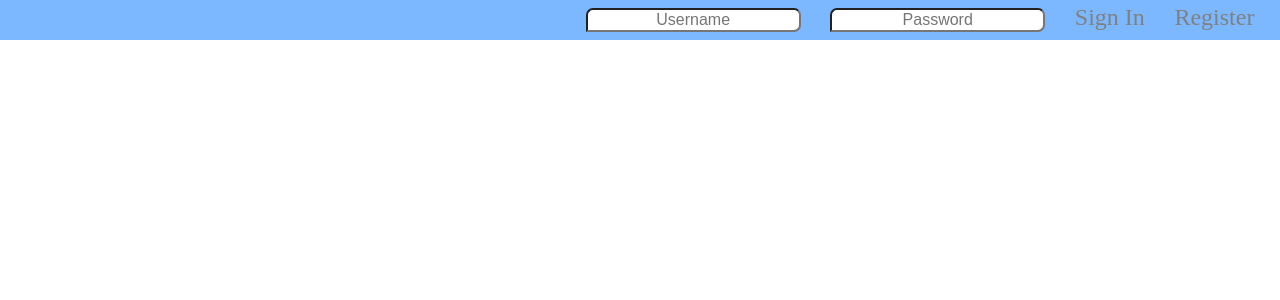
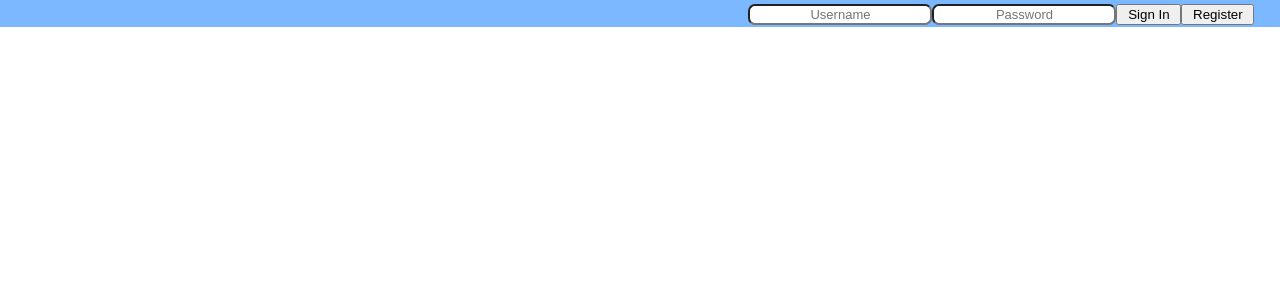
Before and after one commit to mKadiyan/mehar, a web app: page / in a window 1280 px wide. Shown: the top 300 px of the page. Run offline with its HTML, style and script files only (its server is not run), Linux system fonts and the light colour scheme; data that the repository does not hold is empty; some web fonts are replaced.

Commit message:
navigation panel style changed

```diff
--- a/uiserver/src/main/webapp/css/document.css
+++ b/uiserver/src/main/webapp/css/document.css
@@ -6,25 +6,21 @@ body{
     width: 100%;
     height: 10%;
     text-align: right;
-    line-height: 40px;
+    line-height: 27px;
 }
 
-
-
-.navigation li{
-    list-style: none;
+.navigation ul{
+    display: inline-flex;
+    list-style-type: none;
     line-height: 10%;
-    display: inline-block;
-    color: gray ;
-    font-size  : 24px;
     padding-right: 2%;
 }
 
 .navigation input{
     color: gray ;
-    font-size  : 16px;
+    font-size  : 13px;
     text-align: center;
-    -webkit-border-radius: 7px 7px 7px 0px;
-    border-radius: 7px 7px 7px 0px;
+    -webkit-border-radius: 7px 7px 7px 7px;
+    border-radius: 7px 7px 7px 7px;
 
 }
--- a/uiserver/src/main/webapp/js/template/headerPaneTemplate.html
+++ b/uiserver/src/main/webapp/js/template/headerPaneTemplate.html
@@ -3,8 +3,8 @@
         <ul>
             <li><input type="text" placeholder="Username" class="uname"/></li>
             <li><input type="password" placeholder="Password" class="pword"/></li>
-            <li>Sign In</li>
-            <li>Register</li>
+            <li><button type="button" ng-click="addManagersForm()">&nbsp;Sign In&nbsp;</button></li>
+            <li><button type="button" ng-click="addManagersForm()">&nbsp;Register&nbsp;</button></li>
         </ul>
     </nav>
 </div>
```
Also changed, not shown: 1 other file.
